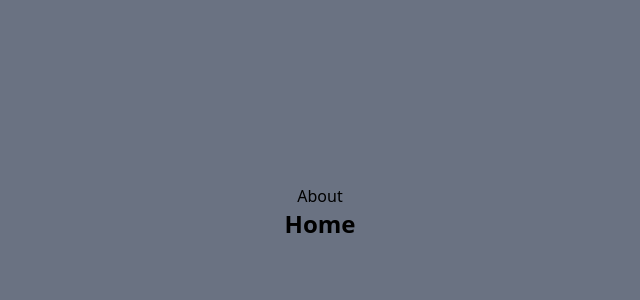
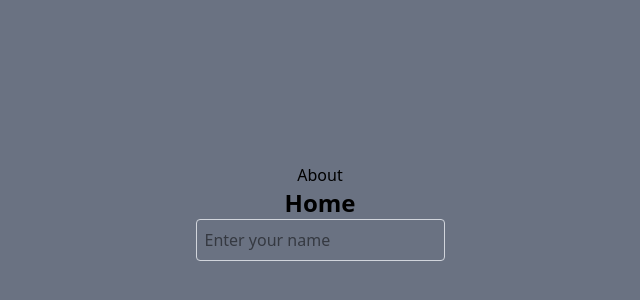
Before and after one commit to mir4zul/my-project-vue, a Vue app: page / in a window 1280 px wide. Shown: the part 188-488 px from the top of the page, without its empty margins (320-960 px from the left). Built offline with nearby package versions, Linux system fonts and the light colour scheme.

Commit message:
Create localStorage

```diff
--- a/src/views/Home.vue
+++ b/src/views/Home.vue
@@ -1,6 +1,23 @@
+<script setup>
+import {ref} from "vue";
+
+const name = ref(localStorage.getItem("name") || "");
+
+function write() {
+  localStorage.setItem("name", name.value);
+}
+
+</script>
+
 <template>
   <div class="flex flex-col items-center justify-center">
     <RouterLink to="/about">About</RouterLink>
     <h1 class="text-2xl font-bold">Home</h1>
+
+    <div class="">
+      <input v-model="name" class="border border-gray-300 rounded p-2" placeholder="Enter your name" type="text"
+             @input="write"/>
+      <p>{{ name }}</p>
+    </div>
   </div>
 </template>
```
